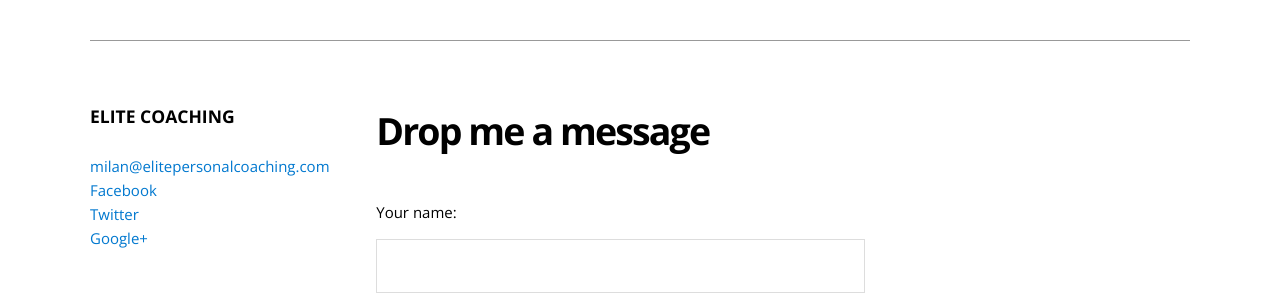
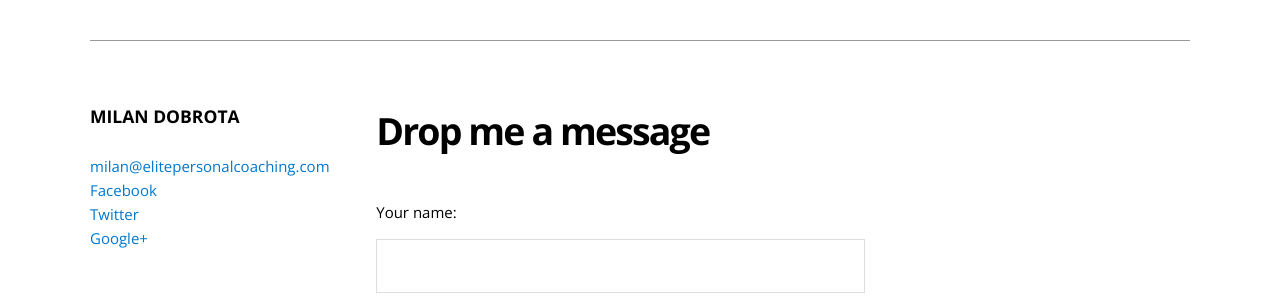
Before and after one commit to milandobrota/elitecoaching, a Jekyll site: the page contact/index.html, which Jekyll copies as it is, in a window 1280 px wide. Shown: the part 211-511 px from the top of the page. Built offline with Jekyll 4.4.1, drawn with Linux system fonts in a browser that asks for light colours; Markdown is read by kramdown in place of the engine named in the settings.

Commit message:
putting my name

```diff
--- a/contact/index.html
+++ b/contact/index.html
@@ -70,7 +70,7 @@
 
         <!--<p class="mbottom">I would love to talk to you and answer all of your questions</p>-->
 
-          <h5>Elite Coaching</h5>
+          <h5>Milan Dobrota</h5>
           <br />
           <script>
             var mail = "mailto";
--- a/public/contact/index.html
+++ b/public/contact/index.html
@@ -70,7 +70,7 @@
 
         <!--<p class="mbottom">I would love to talk to you and answer all of your questions</p>-->
 
-          <h5>Elite Coaching</h5>
+          <h5>Milan Dobrota</h5>
           <br />
           <script>
             var mail = "mailto";
```
